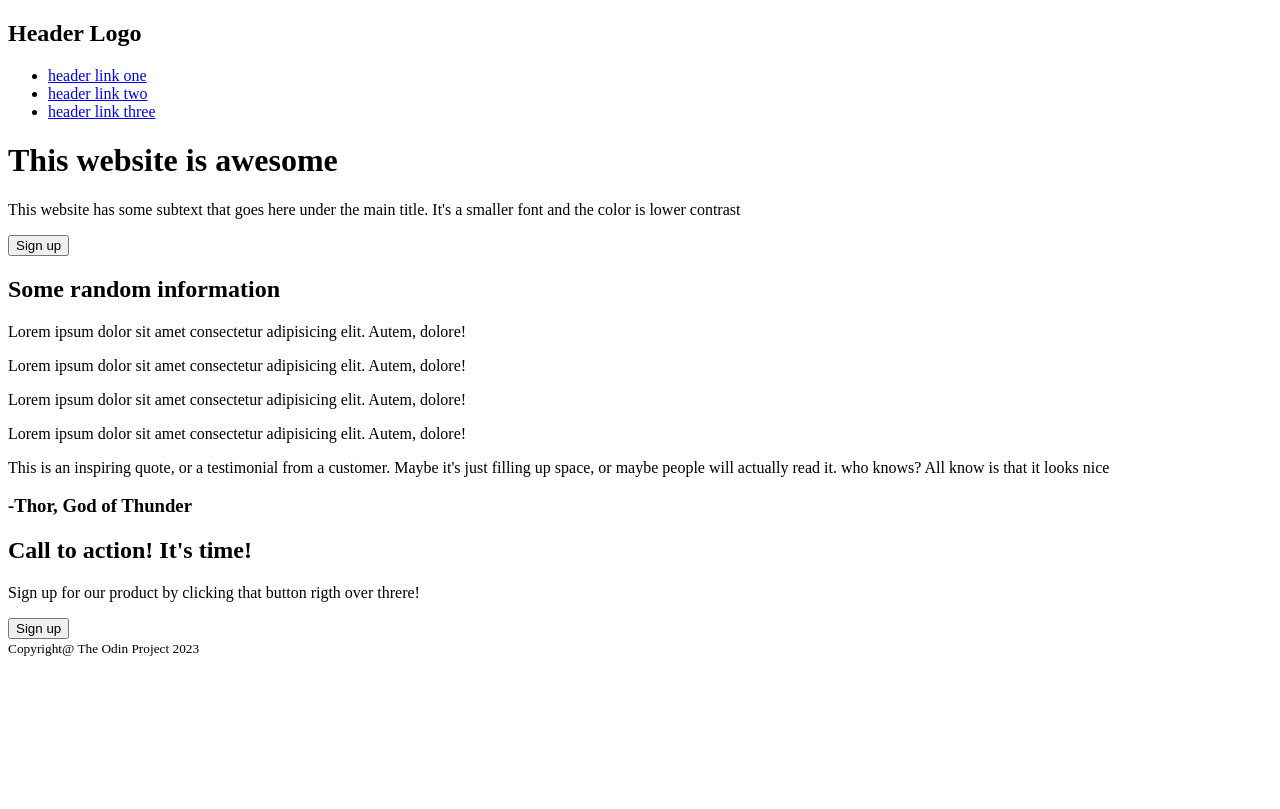
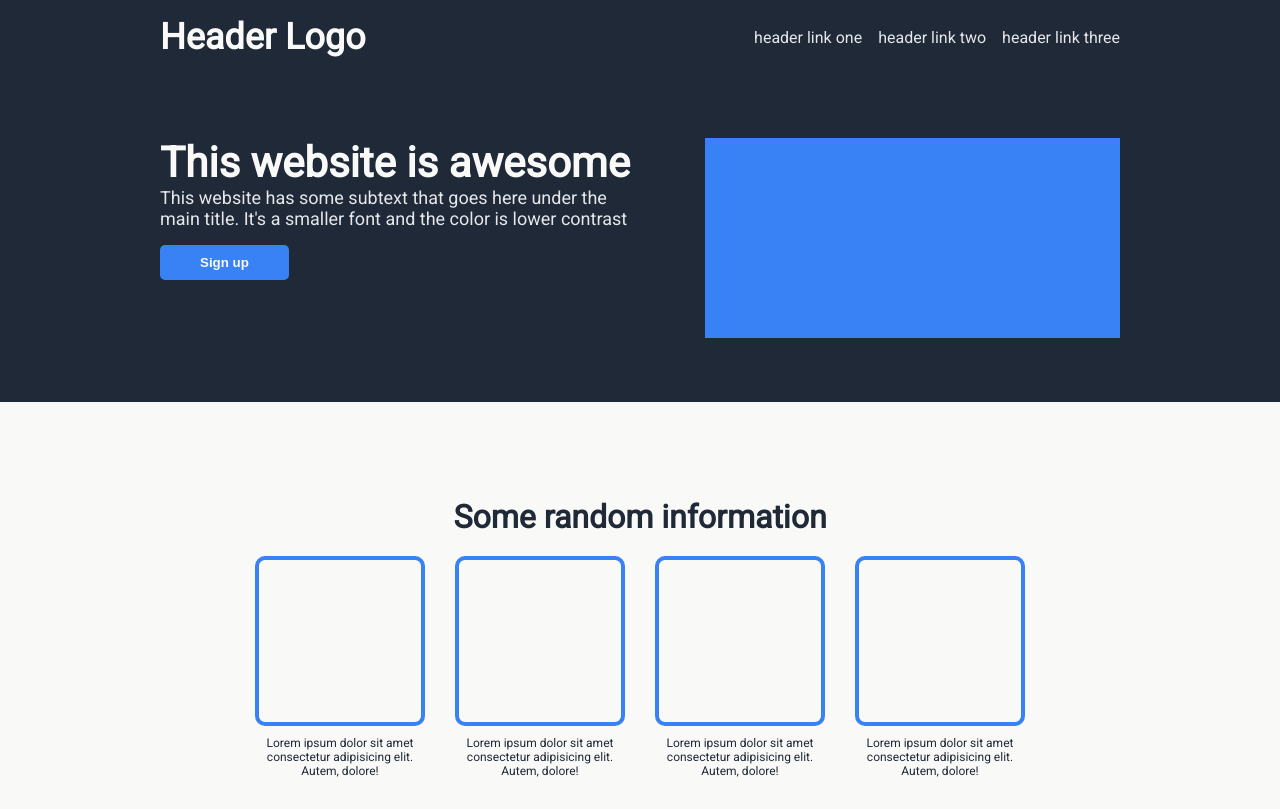
Before and after one commit to josedavilasalcedo/Pagina-Inicio, a plain HTML site: page index.html in a window 1280 px wide. Shown: the top 809 px of the page. Drawn offline with Linux system fonts and the light colour scheme.

Commit message:
Agrega estilos de encabezado, main y footer

```diff
--- a/css/style.css
+++ b/css/style.css
@@ -0,0 +1,186 @@
+* {
+  padding: 0;
+  margin: 0;
+  box-sizing: border-box;
+}
+:root {
+  --color-header: #1f2937;
+  --color-1: #f9faf8;
+  --color-2: #e5e7eb;
+  --color-3: #3882f6;
+  --color-4: #1f2937;
+}
+
+body {
+  font-family: roboto;
+}
+
+ul {
+  list-style: none;
+  display: flex;
+  gap: 16px;
+}
+a{
+  text-decoration: none;
+}
+
+.header {
+  background-color: var(--color-header);
+}
+
+.header-container {
+  width: 75%;
+  margin: 0 auto;
+  padding-bottom: 4rem;
+}
+.header-nav {
+  display: flex;
+  justify-content: space-between;
+  align-items: center;
+  padding: 16px 0;
+  margin-bottom: 4rem;
+}
+
+.header-logo {
+  color: var(--color-1);
+  font-size: 24px;
+}
+
+.header-menu li a{
+  color: var(--color-2);
+}
+
+.hero {
+  margin: 0 auto;
+  display: flex;
+  gap: 60px;
+}
+
+.hero-text {
+  width: 700px;
+}
+
+.hero-text h1 {
+  color: var(--color-1);
+  font-size: 42px;
+  font-weight: bold;
+}
+
+.hero-text p {
+  color: var(--color-2);
+  font-size: 18px;
+  margin-bottom: 1rem;
+}
+
+.hero-text button {
+  background-color: var(--color-3);
+  padding: 10px 40px;
+  border: none;
+  color: var(--color-1);
+  border-radius: 5px;
+  font-weight: bold;
+}
+.hero-img {
+  background-color: var(--color-3);
+  width: 600px;
+  height: 200px;
+}
+
+/* MODAL */
+
+.modal {
+  background: var(--color-1);
+  display: flex;
+  flex-direction: column;
+  justify-content: center;
+  gap: 20px;
+  align-items: center;
+  height: 500px;
+}
+
+.modal h2 {
+  font-size: 32px;
+  font-weight: bold;
+  color: var(--color-header);
+}
+
+.cards {
+  display: flex;
+  gap: 30px;
+}
+
+.card {
+  width: 170px;
+  height: 250px;
+}
+
+.card .img {
+  width: 170px;
+  height: 170px;
+  border: 4px solid var(--color-3);
+  border-radius: 10px;
+  margin-bottom: 10px;
+}
+
+.card p {
+  text-align: center;
+  font-size: 12px;
+  color: var(--color-header);
+}
+
+.article-grey {
+  height: 300px;
+  background-color: var(--color-2);
+  display: flex;
+  flex-direction: column;
+  justify-content: center;
+  align-items: center;
+}
+.article-container {
+  width: 60%;
+}
+.article-container p {
+  font-size: 36px;
+  font-style: italic;
+  color: var(--color-header);
+  font-weight: lighter;
+}
+
+.article-container h3 {
+  text-align: right;
+  color: var(--color-header);
+  font-size: 20px;
+}
+
+.article {
+  height: 250px;
+  display: flex;
+  justify-content: center;
+  align-items: center;
+}
+
+.call-container {
+  width: 80%;
+  display: flex;
+  gap: 30px;
+  justify-content: center;
+  align-items: center;
+  background-color: #3882f6;
+  color: var(--color-1);
+  padding: 16px;
+  border-radius: 10px;
+}
+.sign-up  button{
+  color: var(--color-1);
+  border: 2px solid var(--color-1);
+  padding: 5px 20px;
+  border-radius: 5px;
+  background-color: transparent;
+}
+
+footer {
+  background-color: var(--color-4);
+  color: var(--color-1);
+  padding: 20px 0;
+  text-align: center;
+}
--- a/index.html
+++ b/index.html
@@ -3,10 +3,17 @@
 <head>
   <meta charset="UTF-8">
   <meta name="viewport" content="width=device-width, initial-scale=1.0">
+  <link rel="preconnect" href="https://fonts.googleapis.com">
+  <link rel="preconnect" href="https://fonts.gstatic.com" crossorigin>
+  <link href="https://fonts.googleapis.com/css2?family=Lato:wght@400;700;900&family=Roboto:ital,wght@0,300;0,400;1,100&display=swap" rel="stylesheet">
   <title>Pagina Inicio</title>
+  <link rel="stylesheet" href="css/style.css">
 </head>
 <body>
   <header class="header">
+  <div class="header-container">
+
+
     <nav class="header-nav">
       <div class="header-logo"><h2>Header Logo</h2></div>
 
@@ -25,6 +32,10 @@
         <p>This website has some subtext that goes here under the main title. It's a smaller font and the color is lower contrast</p>
         <button>Sign up</button>
       </div>
+
+      <div class="hero-img"></div>
+
+    </div>
     </div>
   </header>
 
@@ -58,19 +69,26 @@
       </div>
     </div>
 
-    <article class="article-grey">
-      <p>This is an inspiring quote, or a testimonial from a customer. Maybe it's just filling up space, or maybe people will actually read it. who knows? All know is that it looks nice</p>
-      <h3>-Thor, God of Thunder</h3>
-    </article>
+    <div class="article-grey">
+      <div class="article-container">
+        <p>This is an inspiring quote, or a testimonial from a customer. Maybe it's just filling up space, or maybe people will actually read it. who knows? All know is that it looks nice</p>
+        <h3>-Thor, God of Thunder</h3>
+      </div>
+    </div>
 
     <article class="article">
      <div class="call-container">
-       <h2>Call to action! It's time!</h2>
-       <p>Sign up for our product by clicking that button rigth over threre!</p>
+       <div class="call-text">
+         <h2>Call to action! It's time!</h2>
+         <p>Sign up for our product by clicking that button rigth over threre!</p>
+
+       </div>
+
        <div class="sign-up">
         <button>Sign up</button>
        </div>
-     </div>
+
+      </div>
     </article>
 
   </main>
```
Also changed, not shown: img/images.jpg (added).
